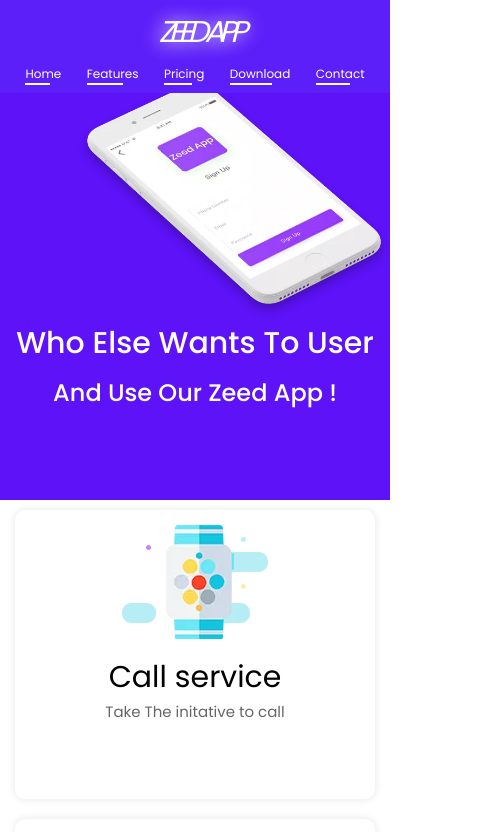
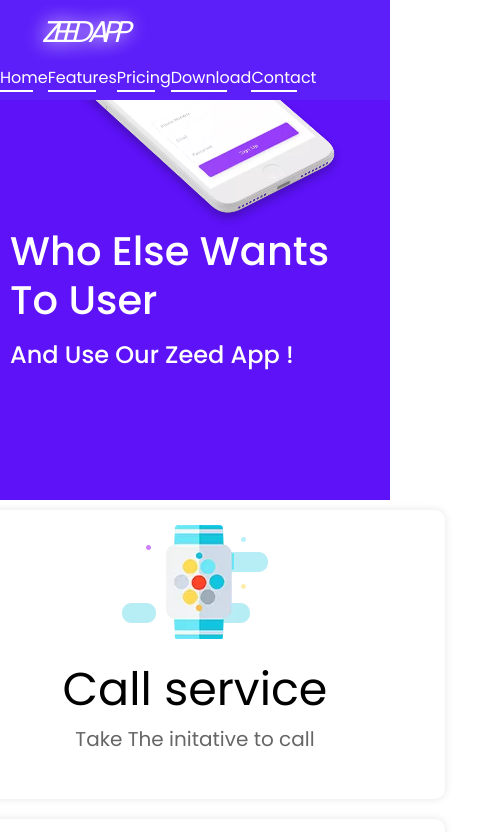
Before and after one commit to abbasalkabbi/zeed-app, a React (Create React App) app: page / in a window 390 px wide. Shown: the top 832 px of the page, 485 px wide, since content can reach past the window. Built offline with nearby package versions, Linux system fonts and the light colour scheme.

Commit message:
"Add -> style ipad"

```diff
--- a/src/App.scss
+++ b/src/App.scss
@@ -31,9 +31,6 @@
       font-family: 'Poppins', sans-serif;
       font-size: 48px;
       letter-spacing: -6px;
-    }
-    button{
-      display: none;
     }
   }
   // logo End
@@ -948,3 +945,221 @@
 // Footer End
 }
 // moblie End
+// ipad
+@media screen and (max-width: 850px) {
+  // Header
+  .App .Header{
+    width: 100vw;
+  // logo
+  .logo{
+    width: 40%;
+  }
+  // logo End
+  // menu
+  .menu{
+    width: 60%;
+    height: 100%;
+    text-align: center;
+    display: flex;
+    justify-content: flex-start;
+    align-items: center;
+    ul{
+      width: 100%;
+        a{
+          font-size: 16px ;
+        }
+    }
+  }
+  // menu End
+  }
+  // Header
+    // Home
+  .App .Home{
+    width: 100vw;
+    // slider-area
+    .slider-area{
+      padding: 0px 10px 0px 10px;
+      // .slider-img
+      .slider-img {
+        justify-content: center;
+        img{
+          width: 80%;
+        }
+      }
+      // .slider-img End
+      // slider-inner
+      .slider-inner{
+        align-items: normal;
+        h2{
+          font-size: 40px;
+        }
+        h5{
+          margin: 10px 0px 10px 0px;
+
+        }
+      }
+      // slider-inner End
+    }
+    // slider-area End
+    // service-area
+    .service-area {
+      margin-top: 0px;
+      flex-direction: column;
+      align-items: center;
+      .service-single{
+        margin: 10px 0px 10px 0px;
+        width: 500px;
+        h2{
+          font-size: 46px;
+        }
+        p{
+          font-size: 20px;
+        }
+      }
+    }
+    // service-area End
+    // about-area
+    .about-area {
+      width: 100%;
+      display: flex;
+      flex-direction: column;
+      align-items: center;
+      // info-about
+      .info-about{
+        padding: 10px;
+        width: 100%;
+        p{
+          padding: 10px ;
+          width: 50%;
+          line-height:24px;
+        }
+      }
+      // info-about End
+    }
+    // about-area End
+  }
+  // Home  End
+  //Features
+.Features{
+  height: fit-content;
+  // Features-info
+  .Features-info {
+    width: 100%;
+    margin: 0px auto;
+    flex-direction: column;
+    align-items: center;
+    // left space-evenly
+    .left{
+      margin:20px -198px 16px 0px;
+      .itam{
+        h3{
+          left: 0px;
+          text-align: end;
+        }
+        p{
+          text-align: start;
+          bottom: 1px;
+          text-align: end;
+        }
+        img{
+          right: 0px;
+          top:0px;
+        }
+      }
+    }
+    // left End
+    // center
+    .center{
+      width: 100%;
+      display: flex;
+      justify-content: center;
+    }
+    // center End
+    // right
+    .right{
+      margin:10px 0px 10px -470px;
+      .itam{
+        h3{
+          left: 0px;
+          text-align: end;
+        }
+        p{
+          text-align: start;
+          bottom: 1px;
+          text-align: end;
+        }
+        img{
+          right: 0px;
+          top:0px;
+        }
+      }
+
+    }
+    // right End
+  }
+  // Features-info End
+}
+// Features End
+// Pricing
+.Pricing{
+  height:fit-content;
+  // price-area
+  .price-area{
+    // price-item
+    .price-item{
+    margin: 20px 0px 20px 0px;
+    }
+    // price-item
+  }
+  // price-area End
+}
+// Pricing End
+// Download
+.App .Download{
+  height: 100vh;
+  padding: 50px;
+  // links
+  .links{
+    flex-direction: column;
+    height: 80%;
+
+  }
+  // links End
+}
+// Download End
+// Contact
+.Contact{
+  height: 100vh;
+  .content{
+    width: 100%;
+    flex-direction: column;
+    align-items: center
+  }
+  // info
+  .info{
+    margin-left: 30px;
+    samp{
+      font-size: 20px;
+    }
+  }
+  // info End
+  // form
+  form{
+    margin-left: 30px;
+    input ,textarea {
+      width: 550px;
+    }
+  }
+  // form End
+}
+// Contact End
+// Footer
+.App .Footer{
+  p{
+    font-size: 10px;
+  }
+}
+// Footer End
+
+}
+//ipad
```
